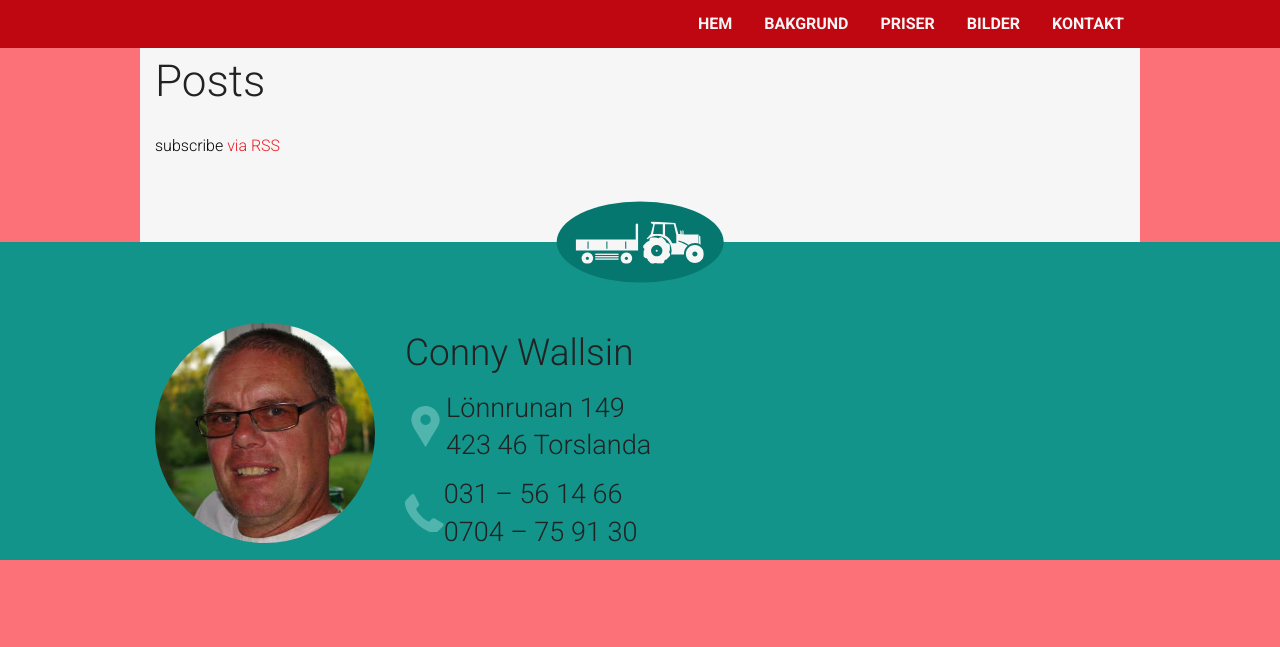
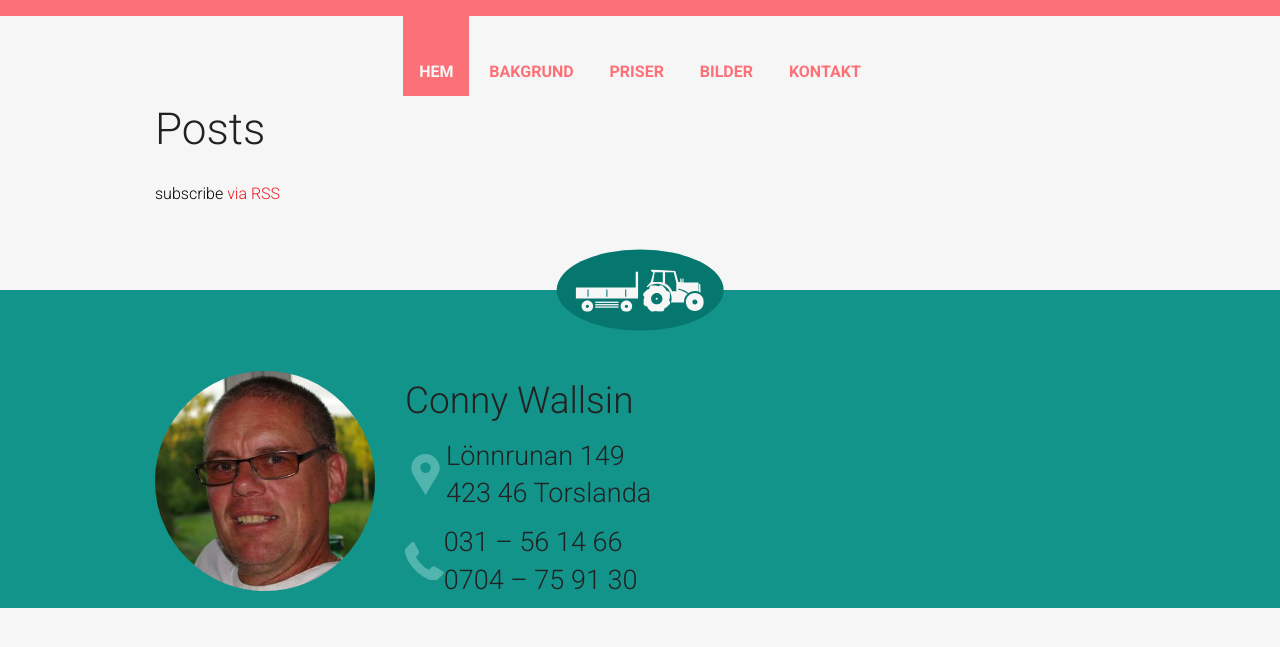
Before and after one commit to CalvinMcGee/wallsin.se, a Jekyll site: the page built from index.html, in a window 1280 px wide. Shown: the top 647 px of the page. Built offline with Jekyll 4.4.1, drawn with Linux system fonts in a browser that asks for light colours.

Commit message:
Uppdaterar färger och variabler så vi kan göra skillnad mellan staplad och horisontell navigering.

```diff
--- a/_sass/_navigation.scss
+++ b/_sass/_navigation.scss
@@ -13,9 +13,9 @@ header {
   }
 
   &--link {
-    background-color: $navigation-background-color;
+    background-color: $navigation-background-color-stacked;
     border-bottom: solid 1px $navigation-border-color;
-    color: $navigation-link-color;
+    color: $navigation-link-color-stacked;
     display: block;
     font-weight: $font-weight-bold;
     line-height: 3;
@@ -23,32 +23,43 @@ header {
     padding-left: 1rem;
     text-transform: uppercase;
 
+    &.active,
     &:hover,
     &:focus {
-      background-color: $navigation-background-color-hover;
-      color: $navigation-link-color;
+      background-color: $navigation-background-color-stacked-hover;
+      color: $navigation-link-color-stacked-hover;
     }
   }
 }
 
 
 @media #{$medium-up} {
+  header {
+    border-top: solid 1rem $navigation-background-color-hover;
+  }
+
   nav {
     @include clearfix;
   }
+
   .menu {
-    display: inline;
-    float: right;
+    text-align: center;
 
     &--item {
-      float: left;
+      display: inline-block;
     }
 
     &--link {
       border-bottom: none;
+      padding-top: 2rem;
+      background-color: $navigation-background-color;
+      color: $navigation-link-color;
 
+      &.active,
       &:hover,
       &:focus {
+        background-color: $navigation-background-color-hover;
+        color: $navigation-link-color-hover;
       }
     }
   }
--- a/_sass/_settings.scss
+++ b/_sass/_settings.scss
@@ -37,7 +37,7 @@ $font-weight-normal: normal;
 $font-weight-bold: bold;
 
 // We use these to control various global styles
-$body-bg: $primary-color-light-2;
+$body-bg: $vapor;
 $body-font-color: $jet;
 $body-font-family: $font-family-sans-serif;
 $body-font-weight: $font-weight-light;
@@ -63,7 +63,12 @@ $header-font-weight: $font-weight-light;
 $header-font-style: normal;
 $header-font-color: $jet;
 
-$navigation-background-color: $primary-color-dark-1;
-$navigation-background-color-hover: $primary-color-dark-2;
-$navigation-link-color: $vapor;
+$navigation-background-color: $vapor;
+$navigation-background-color-hover: $primary-color-light-2;
+$navigation-background-color-stacked: $primary-color-light-2;
+$navigation-background-color-stacked-hover: $primary-color-light-1;
+$navigation-link-color: $primary-color-light-2;
+$navigation-link-color-hover: $vapor;
+$navigation-link-color-stacked: $vapor;
+$navigation-link-color-stacked-hover: $vapor;
 $navigation-border-color: $vapor;
```
